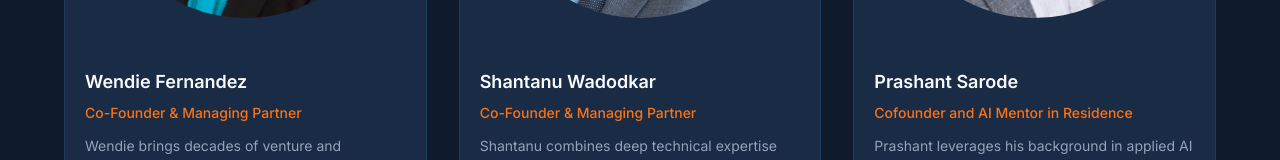
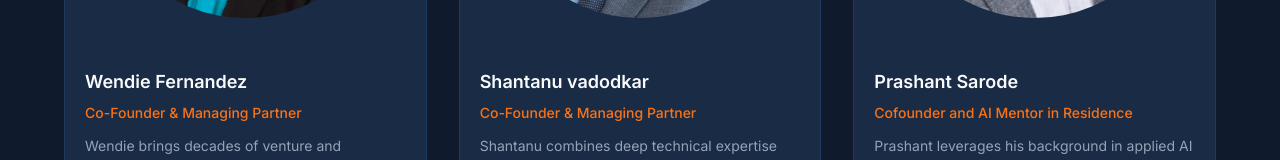
Before and after one commit to TheoremlabsResearch/theoremlabs-v2, a Next.js app: page /about/our-team in a window 1280 px wide. Shown: the part 742-902 px from the top of the page. Built offline with nearby package versions, Linux system fonts and the light colour scheme.

Commit message:
Correct spelling of 'Wadodkar' to 'vadodkar'

```diff
--- a/src/app/about/our-team/page.tsx
+++ b/src/app/about/our-team/page.tsx
@@ -28,7 +28,7 @@ const teamMembers: TeamMember[] = [
     imageClassName: 'scale-110',
   },
   {
-    name: 'Shantanu Wadodkar',
+    name: 'Shantanu vadodkar',
     title: 'Co-Founder & Managing Partner',
     bio: 'Shantanu combines deep technical expertise and entrepreneurial vision to shape Theoremlabs\' strategy and founder programs.',
     photo: '/images/team-shantanu.png',
```
